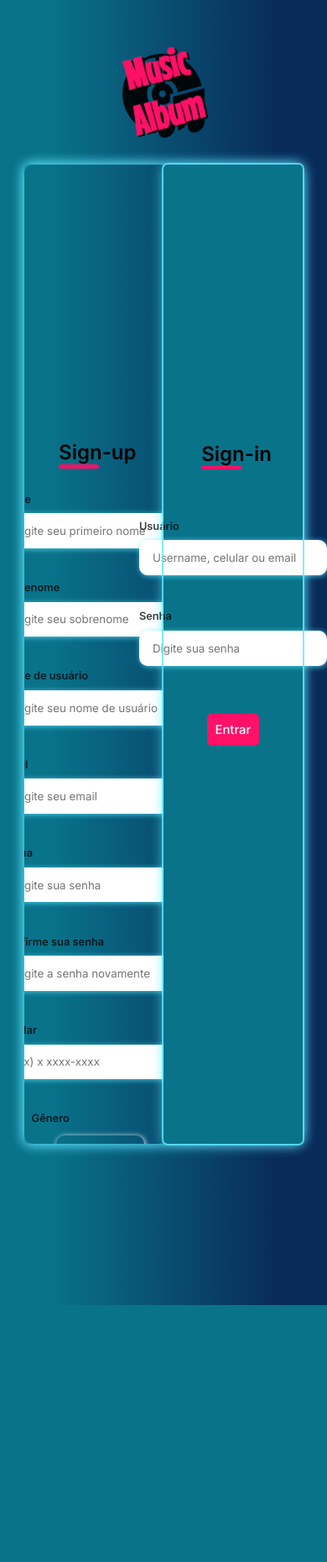
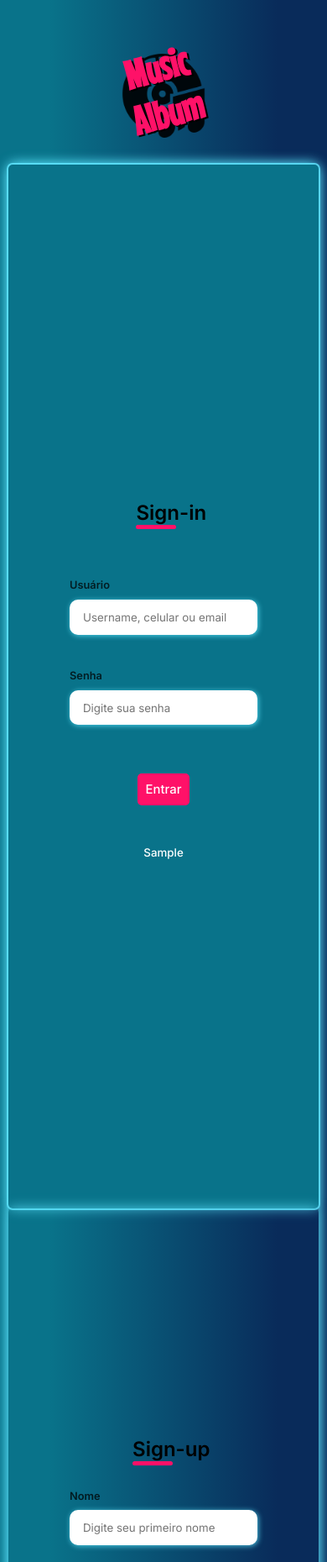
Before and after one commit to adriantorress/Music-Album, a Flask app: template templates/sign.html in a window 390 px wide. Shown: the top 1860 px of the page at 84% size. Before the commit the page ends 1554 px from the top, so only its background shows below. Run offline with Flask 2, Linux system fonts and the light colour scheme; the template is opened without the code that fills it: most values are stand-ins (such as "Sample title", 1, 10 or a date in 2020).

Commit message:
Melhoria na responsividade + pequenos ajustes

```diff
--- a/app.py
+++ b/app.py
@@ -17,25 +17,35 @@ def register():
     if sign_up_response == "Usuário cadastrado com sucesso!":
         return redirect(url_for('user'), code=307)
     else:
-        return redirect(url_for('sign'), code=307)
+        return redirect(url_for('signUp'), code=307)
+
+
+@app.route('/authentication', methods=['POST'])
+def authentication():
+    global userData, sign_in_response
+    sign_in_response = sign_in()
+    if type(sign_in_response) == list:
+        global userData
+        userData = {
+            "firstName": sign_in_response[0], "lastName": sign_in_response[1]}
+        return redirect(url_for('user'), code=307)
+    else:
+        return redirect(url_for('signIn'), code=307)
 
 
 @app.route('/sign', methods=['GET', 'POST'])
-def sign():
+def signUp():
     if request.method == 'GET':
         return render_template('sign.html')
     elif request.method == 'POST':
         return render_template('sign.html', sign_up_response=sign_up_response)
 
 
-@app.route('/authentication', methods=['POST'])
-def authentication():
-    sign_in_response = sign_in()
-    if type(sign_in_response) == list:
-        userData = {
-            "firstName": sign_in_response[0], "lastName": sign_in_response[1]}
-        return user(userData)
-    else:
+@app.route('/sign-in', methods=['GET', 'POST'])
+def signIn():
+    if request.method == 'GET':
+        return render_template('sign.html')
+    elif request.method == 'POST':
         return render_template('sign.html', sign_in_response=sign_in_response)
 
 
--- a/static/css/sign.css
+++ b/static/css/sign.css
@@ -252,7 +252,7 @@ main {
   display: flex;
   justify-content: center;
   margin-top: 1rem;
-  margin-bottom: 9rem;
+  margin-bottom: 3rem;
   border: none;
   background-color: #ff1168;
   padding: 0.62rem;
@@ -266,6 +266,16 @@ main {
 
 .sign-in-button input:hover {
   background-color: rgba(95, 255, 200, 0.8);
+}
+
+.small-sign-in {
+  display: flex;
+  justify-content: center;
+  width: 50%;
+  margin-bottom: 6rem;
+  font-size: 1rem;
+  font-weight: 500;
+  color: #fff;
 }
 
 
@@ -299,29 +309,35 @@ main {
 }
 
 
-@media screen and (max-width: 1200px) {
+@media screen and (max-width: 1220px) {
+  body {
+    height: 183vh;
+    overflow: auto;
+  }
+
+  main {
+    display: flex;
+    flex-direction: column-reverse;
+    height: 160vh;
+    width: 80%;
+    box-shadow: 0 0 15px rgba(95, 231, 255, 0.8);
+  }
+
   .container {
     display: flex;
-    flex-direction: column;
-    justify-content: center;
-    height: auto;
-    width: 40%;
     align-items: center;
+    justify-content: space-between;
+    height: 100%;
+    width: 100%;
     box-shadow: 0 0 15px rgba(95, 231, 255, 0.8);
   }
 
   #sign-up {
-    padding-top: 40rem;
-    display: flex;
-    justify-content: center;
-    flex-direction: column;
-    align-items: center;
-    width: 50%;
-    overflow: auto;
+    padding-top: 2rem;
+    width: 100%;
   }
 
   .header {
-    margin-left: 5%;
     position: relative;
   }
 
@@ -336,10 +352,9 @@ main {
     border-radius: 10px;
   }
 
-
   .input-group {
     display: flex;
-    justify-content: center;
+    justify-content: space-evenly;
   }
 
   .input-box label,
@@ -349,14 +364,20 @@ main {
     color: #000000c0
   }
 
+  #sign-in {
+    padding-top: 5rem;
+    display: flex;
+    justify-content: center;
+    align-items: center;
+    flex-direction: column;
+    border-radius: 5px;
+    width: 100%;
+  }
+
   .gender-group {
     display: flex;
-    justify-content: center;
-    align-items: flex-start;
-    margin-top: 0.8rem;
-    margin-left: 30px;
-    flex-direction: column;
-    margin-right: 2rem;
+    justify-content: space-between;
+    margin-top: 0.6rem;
     border: none;
     border-radius: 10px;
     box-shadow: 1px 1px 6px #fff;
@@ -365,8 +386,8 @@ main {
   .continue-button input {
     display: flex;
     justify-content: center;
-    width: 45%;
-    margin-left: 27.5%;
+    width: 80%;
+    margin-left: 10%;
     margin-bottom: 7.5%;
     border: none;
     background-color: #ff1168;
@@ -382,45 +403,99 @@ main {
     background-color: #ff1190
   }
 
+  .small-sign-in {
+    display: flex;
+    justify-content: center;
+    align-items: center;
+    width: 50%;
+    margin-bottom: 6rem;
+    font-size: 1rem;
+    font-weight: 500;
+    color: #fff;
+  }
 }
 
-@media screen and (max-width: 1072px) {
+@media screen and (max-width: 650px) {
+  main {
+    display: flex;
+    flex-direction: column-reverse;
+    height: 160vh;
+    width: 95%;
+    box-shadow: 0 0 15px rgba(95, 231, 255, 0.8);
+  }
+
   #sign-up {
-    padding-top: 40rem;
+    padding-top: 5rem;
     display: flex;
     justify-content: center;
     flex-direction: column;
     align-items: center;
-    width: 50%;
+    max-height: 50%;
+    width: 100%;
+    overflow: auto;
+  }
+
+}
+
+@media screen and (max-width: 520px) {
+  #sign-up {
+    padding-top: 17rem;
+    display: flex;
+    justify-content: space-evenly;
+    flex-direction: column;
+    align-items: center;
+    width: 100%;
+    overflow: auto;
+  }
+
+}
+
+@media screen and (max-width: 450px) {
+
+
+  #sign-up {
+    padding-top: 17rem;
+    display: flex;
+    justify-content: space-evenly;
+    flex-direction: column;
+    align-items: center;
+    width: 100%;
     overflow: auto;
   }
 
   .gender-group {
     display: flex;
-    padding-right: 30%;
-    justify-content: center;
+    justify-content: space-between;
     align-items: flex-start;
     flex-direction: column;
+    margin-top: 0.6rem;
     border: none;
-    margin-left: 20%;
-    margin-right: 10%;
     border-radius: 10px;
     box-shadow: 1px 1px 6px #fff;
   }
 
-  .continue-button input {
+}
+
+@media screen and (max-width: 252px) {
+  body {
+    border: 2px solid rgba(95, 231, 255, 0.8);
+    border-radius: 5px;
+    height: 69rem;
     display: flex;
     justify-content: center;
-    width: 50%;
-    margin-left: 25%;
-    margin-bottom: 10%;
-    border: none;
-    background-color: #ff1168;
-    padding: 0.62rem;
-    border-radius: 5px;
-    cursor: pointer;
-    font-size: 0.93rem;
-    font-weight: 500;
-    color: #fff
+  }
+
+  main {
+    display: none;
   }
 }
+
+@media screen and (max-width: 110px) {
+  * {
+    background-color: black
+  }
+
+  body {
+    display: none;
+  }
+}
--- a/templates/sign.html
+++ b/templates/sign.html
@@ -16,7 +16,7 @@
       <h1 class="logo-text">Music<br>Album</h1>
     </a>
   </header>
-  <main>
+  <main id="main">
     <section class="container" id="sign-up">
       <div class="header">
         <h1>Sign-up</h1>
@@ -118,6 +118,9 @@
           <div class="sign-in-button">
             <input type="submit" id="enviar" value="Entrar" />
           </div>
+          <div class="small-sign-in">
+            <small>{{sign_in_response}}</small>
+          </div>
         </div>
       </form>
     </section>
```
